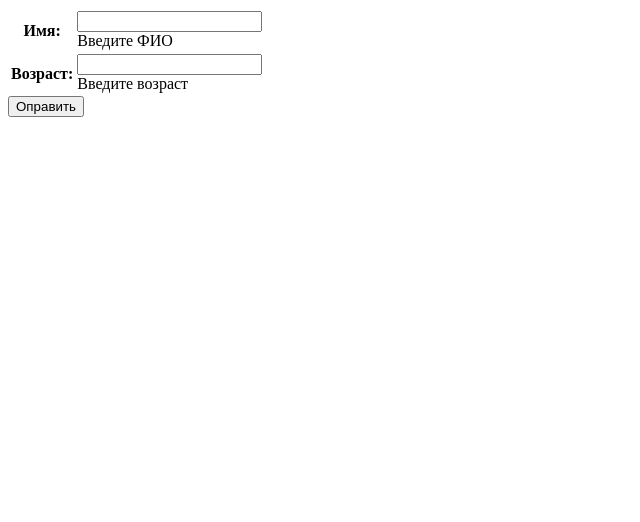
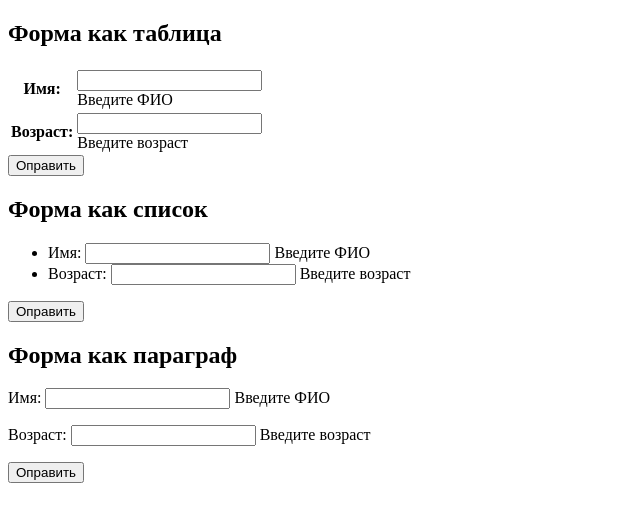
Before and after one commit to Achilles-1971/desktop-tutorial, a Django app: page / in a window 1280 px wide. Shown: the top 522 px of the page, without its empty margins (0-640 px from the left). Run offline with Django 3.2, Linux system fonts and the light colour scheme.

Commit message:
LZ9_18:11_6

```diff
--- a/web_1/hello/templates/WEB1/index.html
+++ b/web_1/hello/templates/WEB1/index.html
@@ -5,11 +5,28 @@
 <title>Форма Django!</title>
 </head>
 <body>
+<h2>Форма как таблица</h2>
 <form method="POST">
 {% csrf_token %}
 <table>
-{{ form }}
+{{ form.as_table }}
 </table>
+<input type="submit" value="Оправить" >
+</form>
+<h2>Форма как список</h2>
+<form method="POST">
+{% csrf_token %}
+<ul>
+{{ form.as_ul }}
+</ul>
+<input type="submit" value="Оправить" >
+</form>
+<h2>Форма как параграф</h2>
+<form method="POST">
+{% csrf_token %}
+<div>
+{{ form.as_p }}
+</div>
 <input type="submit" value="Оправить" >
 </form>
 </body>
```
